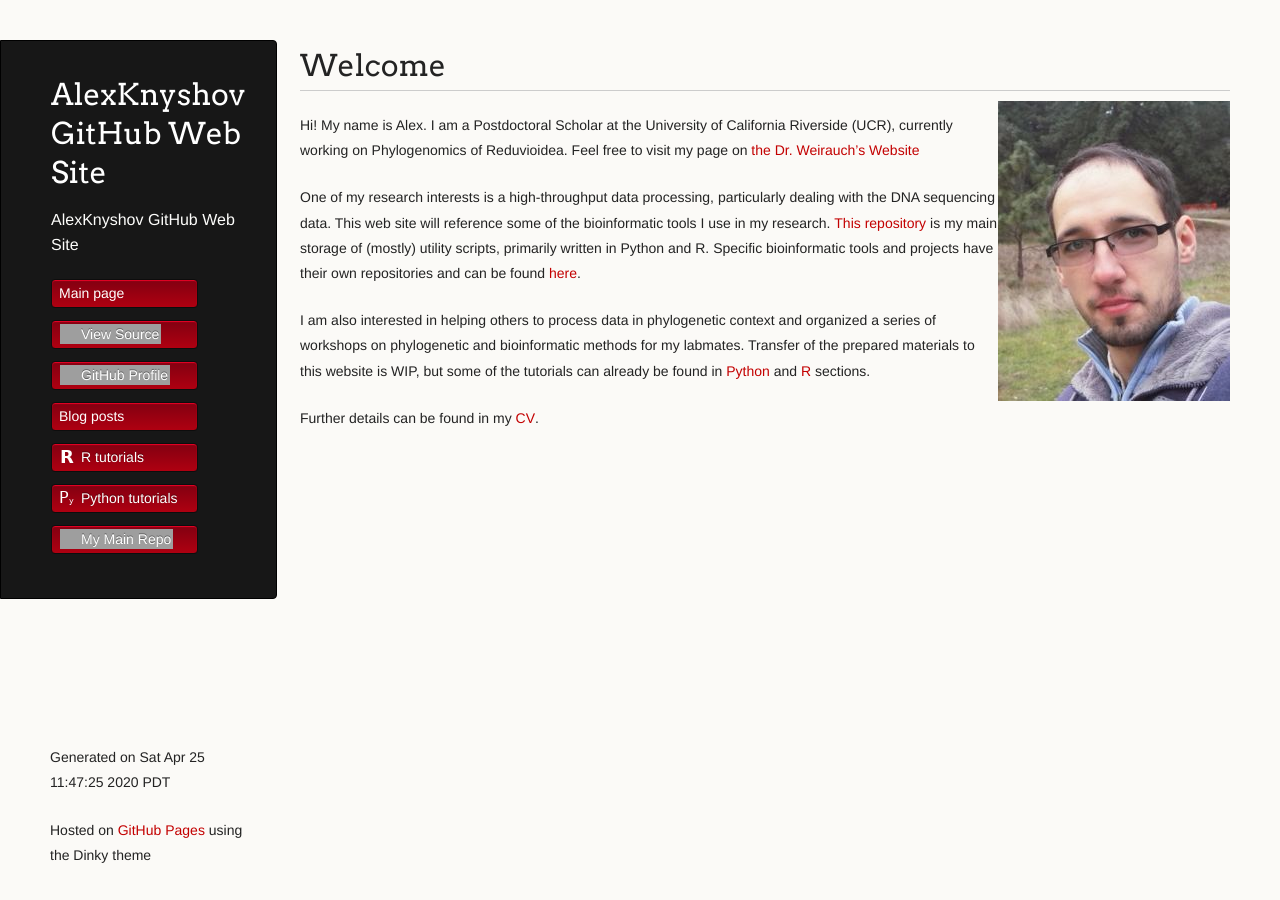
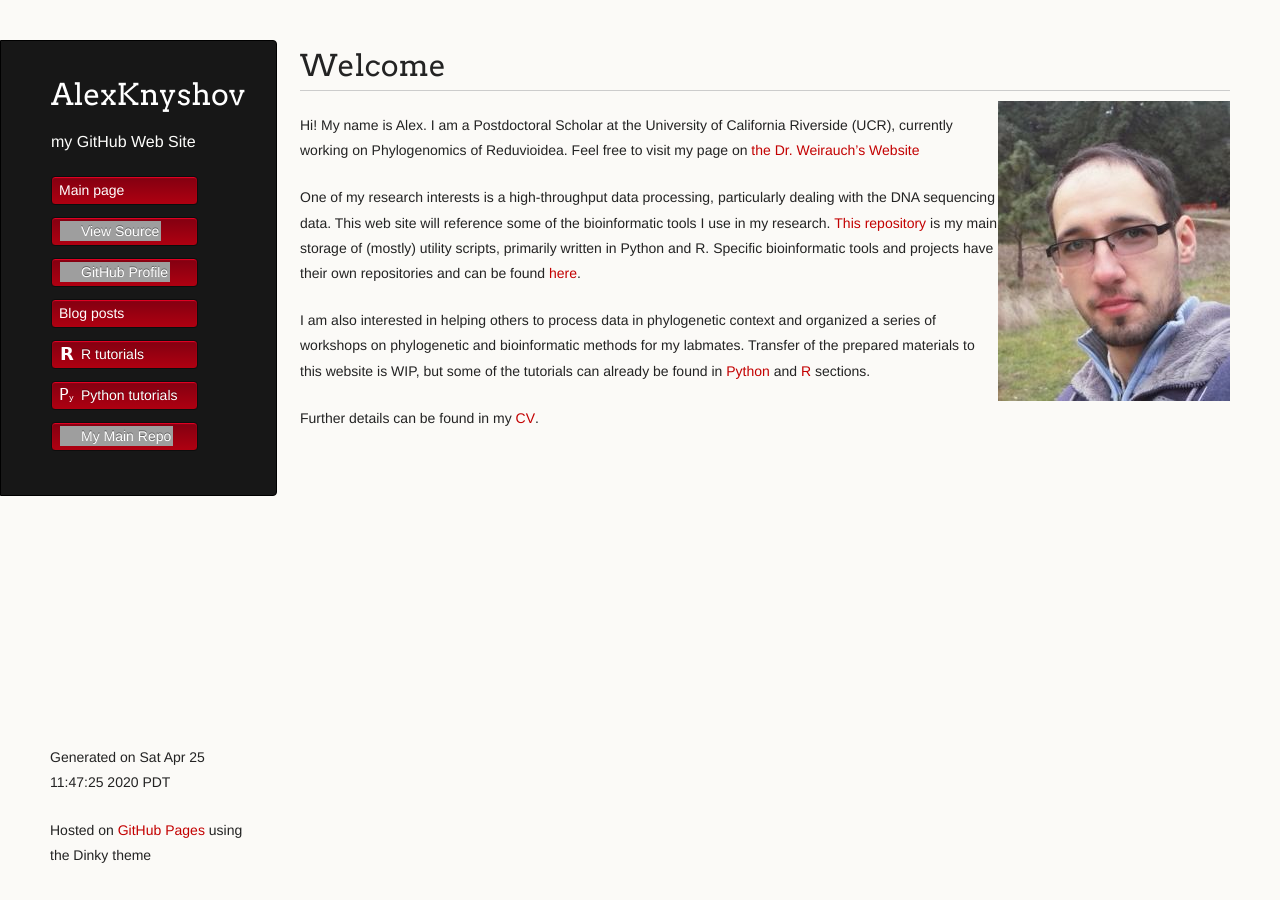
Before and after one commit to AlexKnyshov/AlexKnyshov.github.io, a Jekyll site: the page built from index.md, in a window 1280 px wide. Built offline with Jekyll 4.4.1, drawn with Linux system fonts in a browser that asks for light colours; a script that is not in the unit is left out; our own code applies the rules of GitHub Pages for plain Markdown files; grey boxes are pictures that could not be loaded.

Commit message:
reverted

```diff
--- a/_config.yml
+++ b/_config.yml
@@ -1,4 +1,4 @@
 theme: jekyll-theme-dinky
-title: AlexKnyshov GitHub Web Site
-description: AlexKnyshov GitHub Web Site
+title: AlexKnyshov
+description: my GitHub Web Site
 timezone: America/Los_Angeles
```
